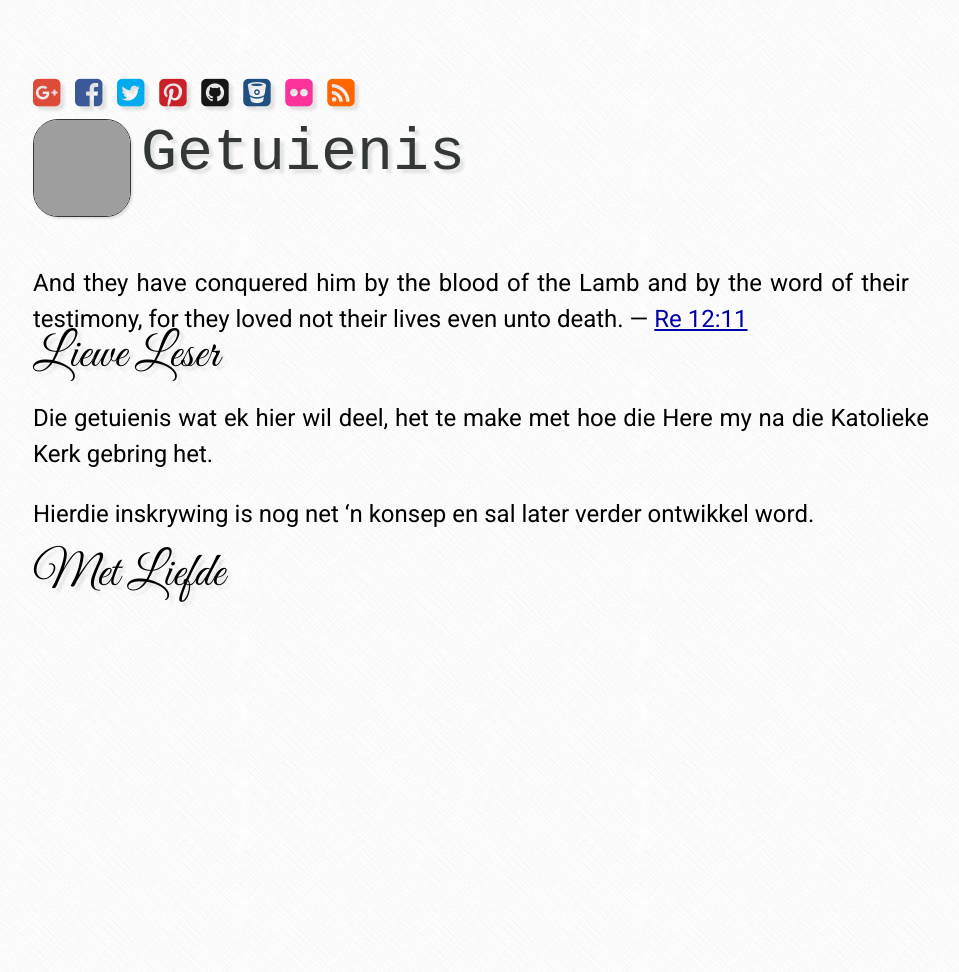
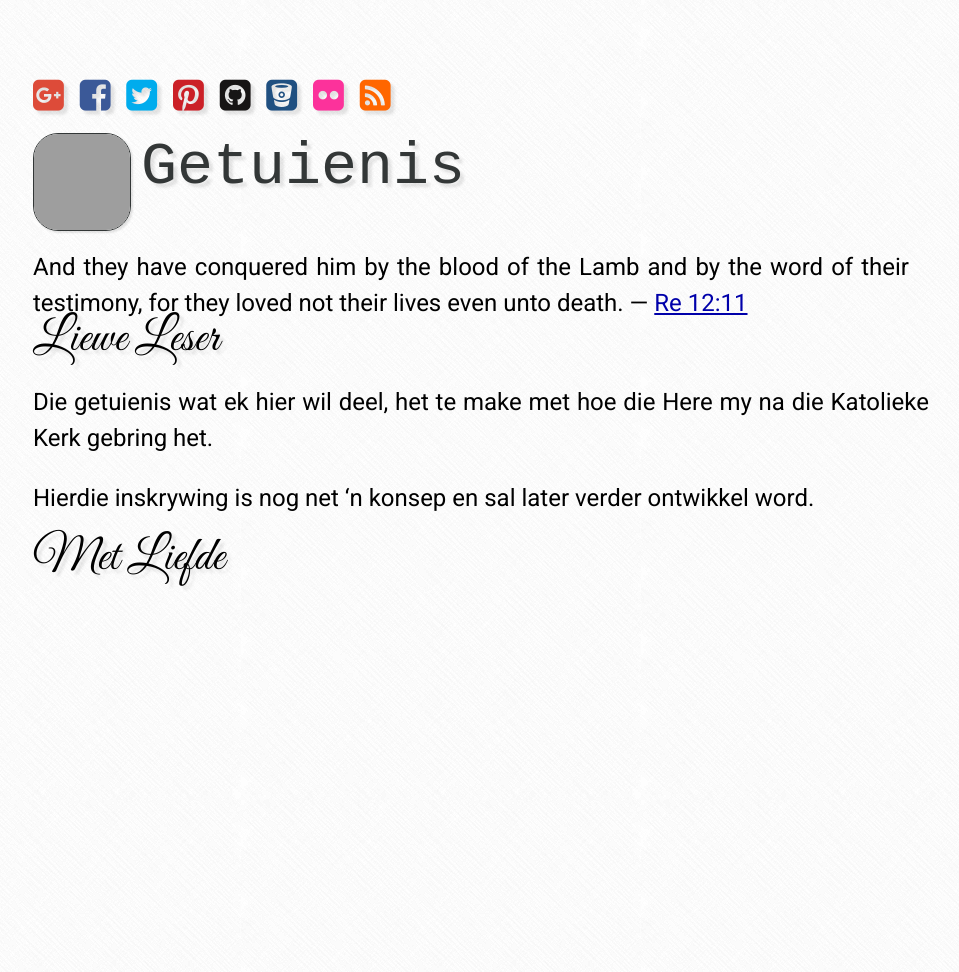
Before and after one commit to afrikatoliek/afrikatoliek.github.io, a Jekyll site: the page built from _posts/2014-11-04-getuienis.md, in a window 1280 px wide. Shown: the whole page, without its empty margins (159-1118 px from the left). Built offline with Jekyll 4.4.1, drawn with Linux system fonts in a browser that asks for light colours; nearby versions of some CDN libraries; some web fonts are replaced; grey boxes are pictures that could not be loaded.

Commit message:
Tema verstellings.

```diff
--- a/css/screen.css
+++ b/css/screen.css
@@ -85,9 +85,9 @@ table {
 }
 
 .site .heading .title {
+  display: inline-block;
   vertical-align: text-top;
   text-align: left;
-  height: 112px;
 }
 
 .site .heading .thumb {
@@ -263,8 +263,8 @@ table {
 
 .social-media {
   padding-top: 5px;
-  padding-bottom: 10px;
-  font-size: medium;
+  padding-bottom: 20px;
+  font-size: large;
 }
 
 .social-media i {
```
